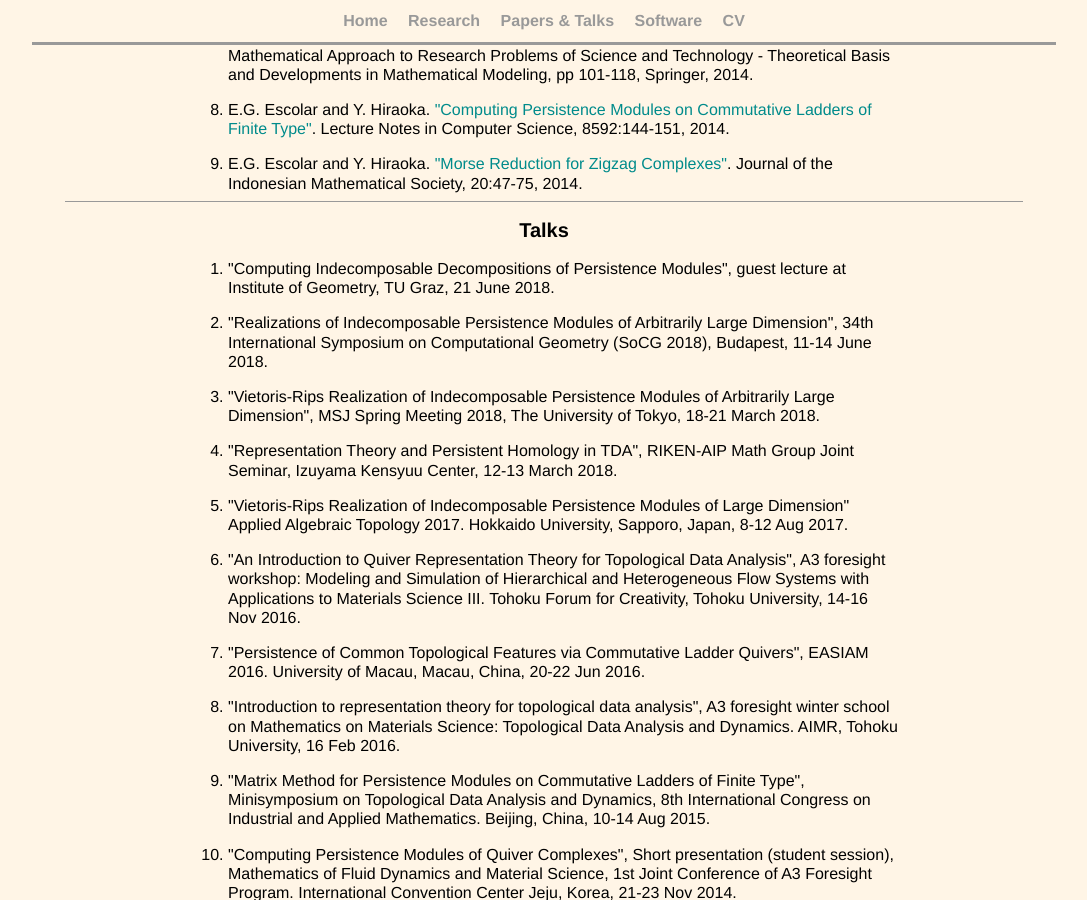
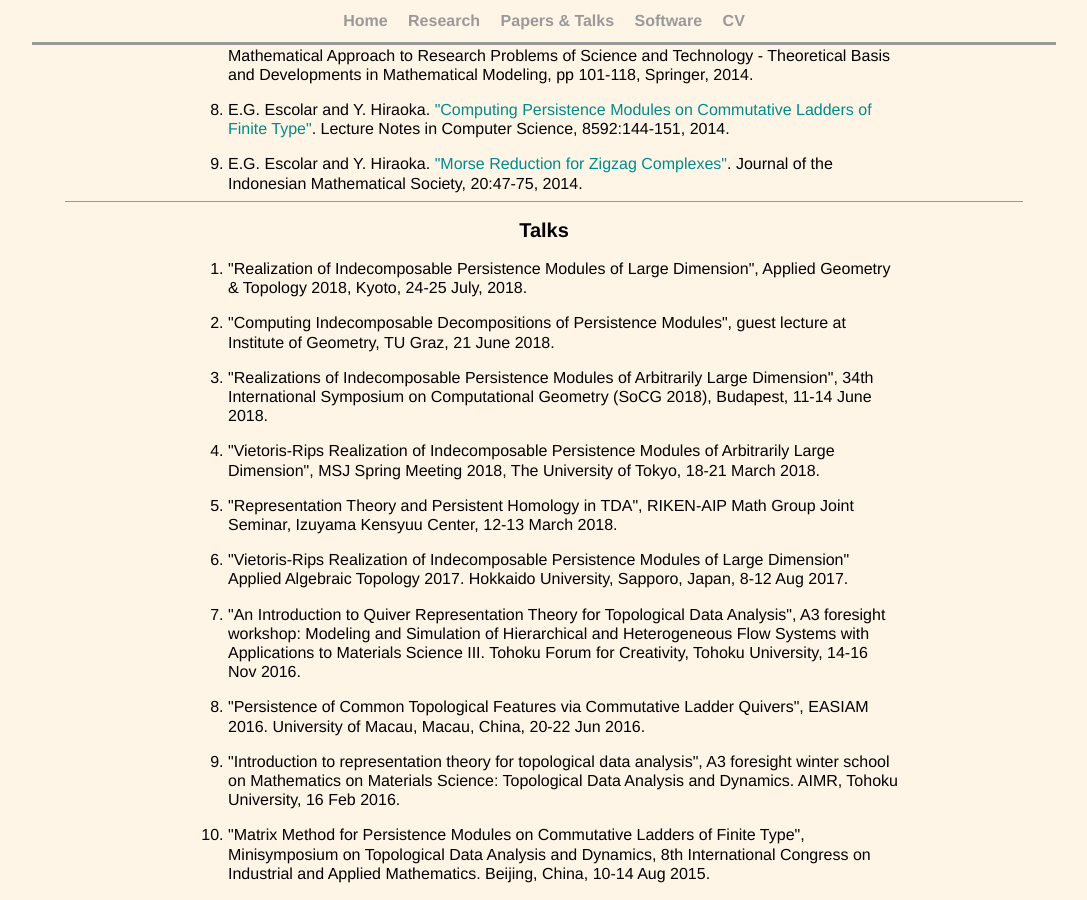
Before and after one commit to emerson-escolar/emerson-escolar.github.io, a Jekyll site: the page built from research_lists.html, in a window 1280 px wide and 900 px high, scrolled down 794 px. Shown: the whole window, without its empty margins (96-1183 px from the left). Built offline with Jekyll 4.4.1, drawn with Linux system fonts in a browser that asks for light colours.

Commit message:
add agt talk

```diff
--- a/research_lists.html
+++ b/research_lists.html
@@ -97,6 +97,9 @@ title: Emer's Papers & Talks
 	<h2> Talks </h2>
 	<ol class="wordbox paperlist">
 		<li>
+			"Realization of Indecomposable Persistence Modules of Large Dimension", Applied Geometry & Topology 2018, Kyoto, 24-25 July, 2018.
+		</li>
+		<li>
 			"Computing Indecomposable Decompositions of Persistence Modules",	guest lecture at Institute of Geometry, TU Graz, 21 June 2018.
 		</li>
 		<li>
```
